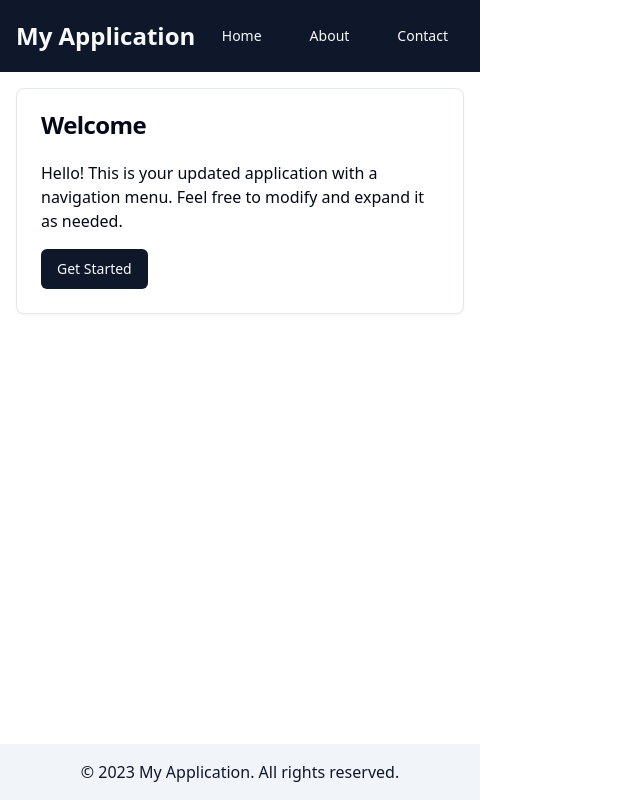
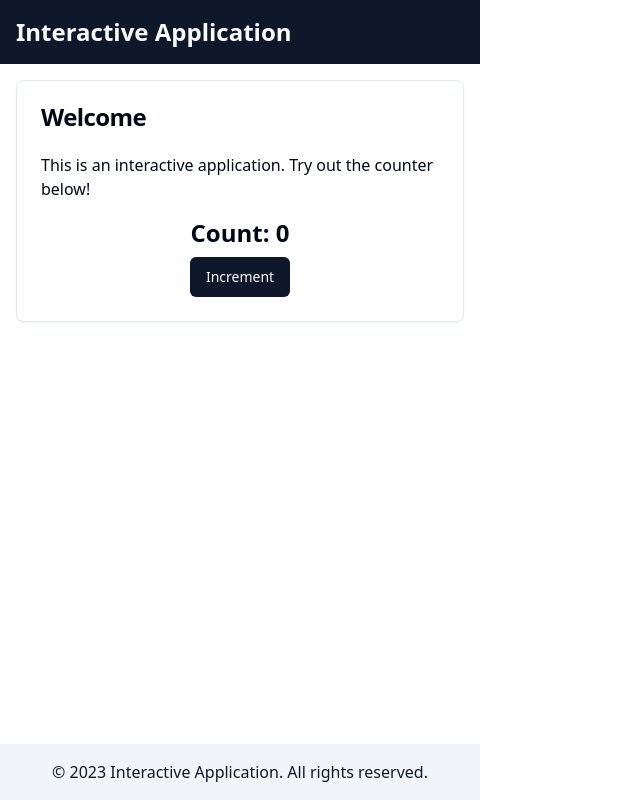
Before and after one commit to GPT-Engineer-App-Dev/flexible-start, a React (Vite) app: page / in a window 1280 px wide. Shown: the whole page, without its empty margins (0-640 px from the left). Built offline with nearby package versions, Linux system fonts and the light colour scheme.

Commit message:
GPT Engineer Update

```diff
--- a/src/pages/Index.jsx
+++ b/src/pages/Index.jsx
@@ -1,22 +1,19 @@
-import React from "react";
+import React, { useState } from "react";
 import { Button } from "@/components/ui/button";
 import { Card, CardHeader, CardTitle, CardContent } from "@/components/ui/card";
 
 const Index = () => {
+  const [count, setCount] = useState(0);
+
+  const incrementCount = () => {
+    setCount(prevCount => prevCount + 1);
+  };
+
   return (
     <div className="min-h-screen flex flex-col">
-      {/* Header with Navigation */}
+      {/* Header */}
       <header className="bg-primary text-primary-foreground p-4">
-        <div className="flex justify-between items-center">
-          <h1 className="text-2xl font-bold">My Application</h1>
-          <nav>
-            <ul className="flex space-x-4">
-              <li><Button variant="ghost">Home</Button></li>
-              <li><Button variant="ghost">About</Button></li>
-              <li><Button variant="ghost">Contact</Button></li>
-            </ul>
-          </nav>
-        </div>
+        <h1 className="text-2xl font-bold">Interactive Application</h1>
       </header>
 
       {/* Main content */}
@@ -26,15 +23,18 @@ const Index = () => {
             <CardTitle>Welcome</CardTitle>
           </CardHeader>
           <CardContent>
-            <p className="mb-4">Hello! This is your updated application with a navigation menu. Feel free to modify and expand it as needed.</p>
-            <Button>Get Started</Button>
+            <p className="mb-4">This is an interactive application. Try out the counter below!</p>
+            <div className="text-center">
+              <p className="text-2xl font-bold mb-2">Count: {count}</p>
+              <Button onClick={incrementCount}>Increment</Button>
+            </div>
           </CardContent>
         </Card>
       </main>
 
       {/* Footer */}
       <footer className="bg-secondary text-secondary-foreground p-4 text-center">
-        <p>&copy; 2023 My Application. All rights reserved.</p>
+        <p>&copy; 2023 Interactive Application. All rights reserved.</p>
       </footer>
     </div>
   );
```
